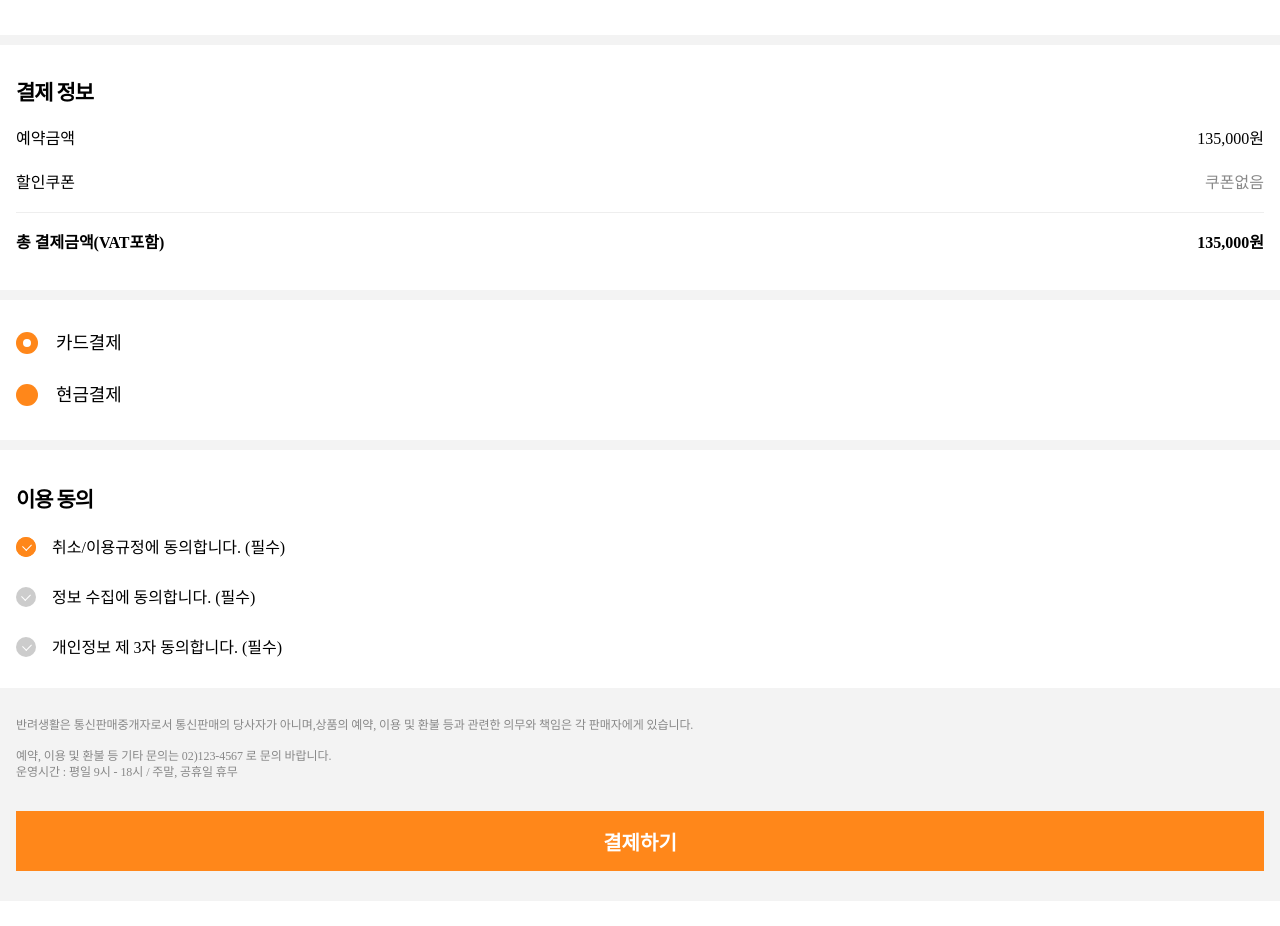
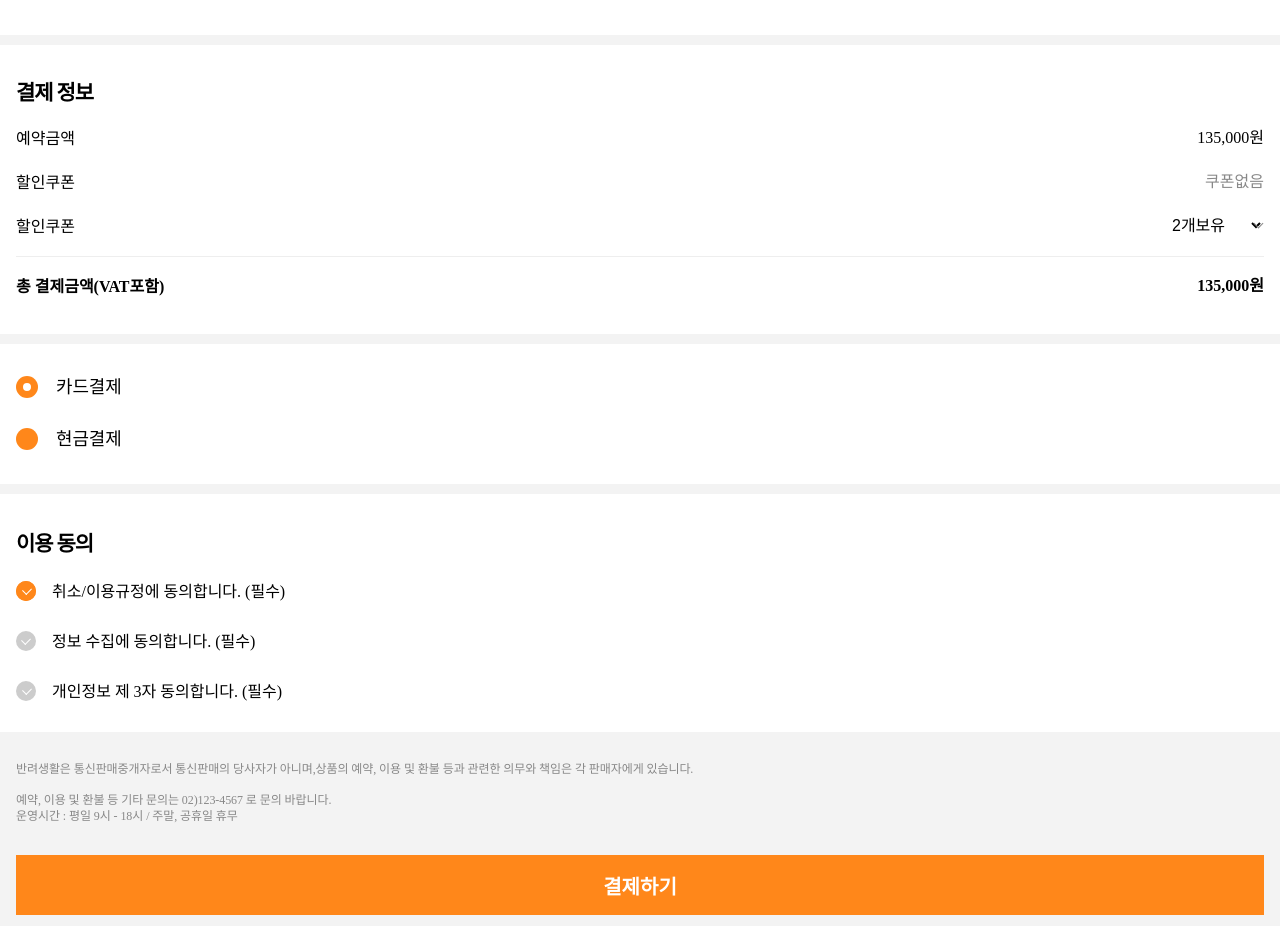
Before and after one commit to leejihyoung-1/ban-life-web, a website with bundled scripts: page index.html in a window 1280 px wide. Shown: the part 784-1710 px from the top of the page. Before the commit the page ends 1685 px from the top, so only its background shows below. Built offline with nearby package versions, Linux system fonts and the light colour scheme.

Commit message:
쿠폰영역추가

```diff
--- a/css/custom.scss
+++ b/css/custom.scss
@@ -92,11 +92,9 @@ section {
                 line-height:1.19;
                 em {
                     float:right;
-                    line-height:1.19;
+                    line-height:1.1;
                     vertical-align:text-top;
-                    &.no-coupon {
-                        color:#888888;
-                    }
+                    &.no-coupon {color:#888888;}
                 }
                 &.total {
                     margin-top:-5px;
@@ -105,6 +103,10 @@ section {
                     font-weight:600;
                 }
                 &:last-child {margin-bottom:0;}
+                .selectbox {
+                    float:right;
+                    line-height:1;
+                }
             }
         }
     }
@@ -283,11 +285,38 @@ input[type="email"] {
     }
 }
 
+.selectbox {
+    position: relative;
+    select {
+        display:inline-block;
+        width:100%;
+        margin-top:-0.1em;
+        padding:0 15px;
+        font-size:100%;
+        border:none;
+        background-color:#ffffff;
+        appearance:button;
+        -webkit-appearance:button;
+        outline:none;
+    }
+    &:before {
+        content:'';
+        display: inline-block;
+        position:absolute;
+        top:3px;
+        right:2px;
+        transform: rotate(45deg);
+        width:6px;
+        height:6px;
+        border-bottom:0.1em solid #888888;
+        border-right:0.1em solid #888888;
+        pointer-events:none;
+
+    }
+}
+
 button {
     border:none;
-    &.btn-back {
-        //height:56px;
-    }
     &.btn-pay {
         width:100%;
         height:60px;
--- a/index.html
+++ b/index.html
@@ -73,7 +73,17 @@
             <h2>결제 정보</h2>
             <ul>
                 <li>예약금액 <em class="room-price">135,000원</em></li>
-                <li>할인쿠폰 <em class="coupon no-coupon">쿠폰없음</em></li>
+                <li>할인쿠폰 <em class="no-coupon">쿠폰없음</em></li>
+                <li><label for="coupon">할인쿠폰</label>
+                    <div class="selectbox">
+                        <select id="coupon">
+                            <option value="2개보유" selected disabled>2개보유</option>
+                            <option value="사용안함">사용안함</option>
+                            <option value="2000원 할인">-2,000원</option>
+                            <option value="5000원 할인">-5,000원</option>
+                        </select>
+                    </div>
+                </li>
                 <li class="total">총 결제금액(VAT포함) <em class="total-price">135,000원</em></li>
             </ul>
         </section>
```
